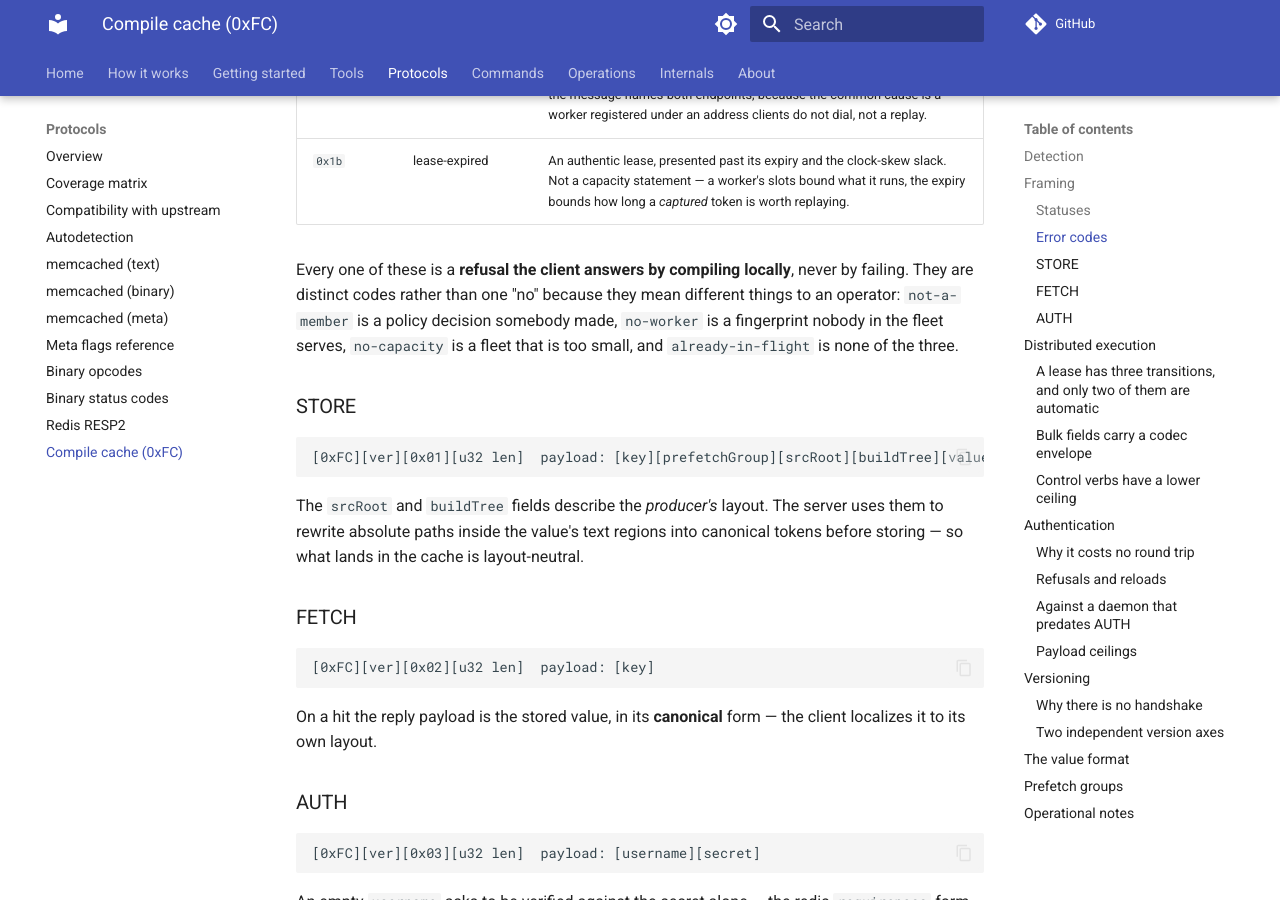
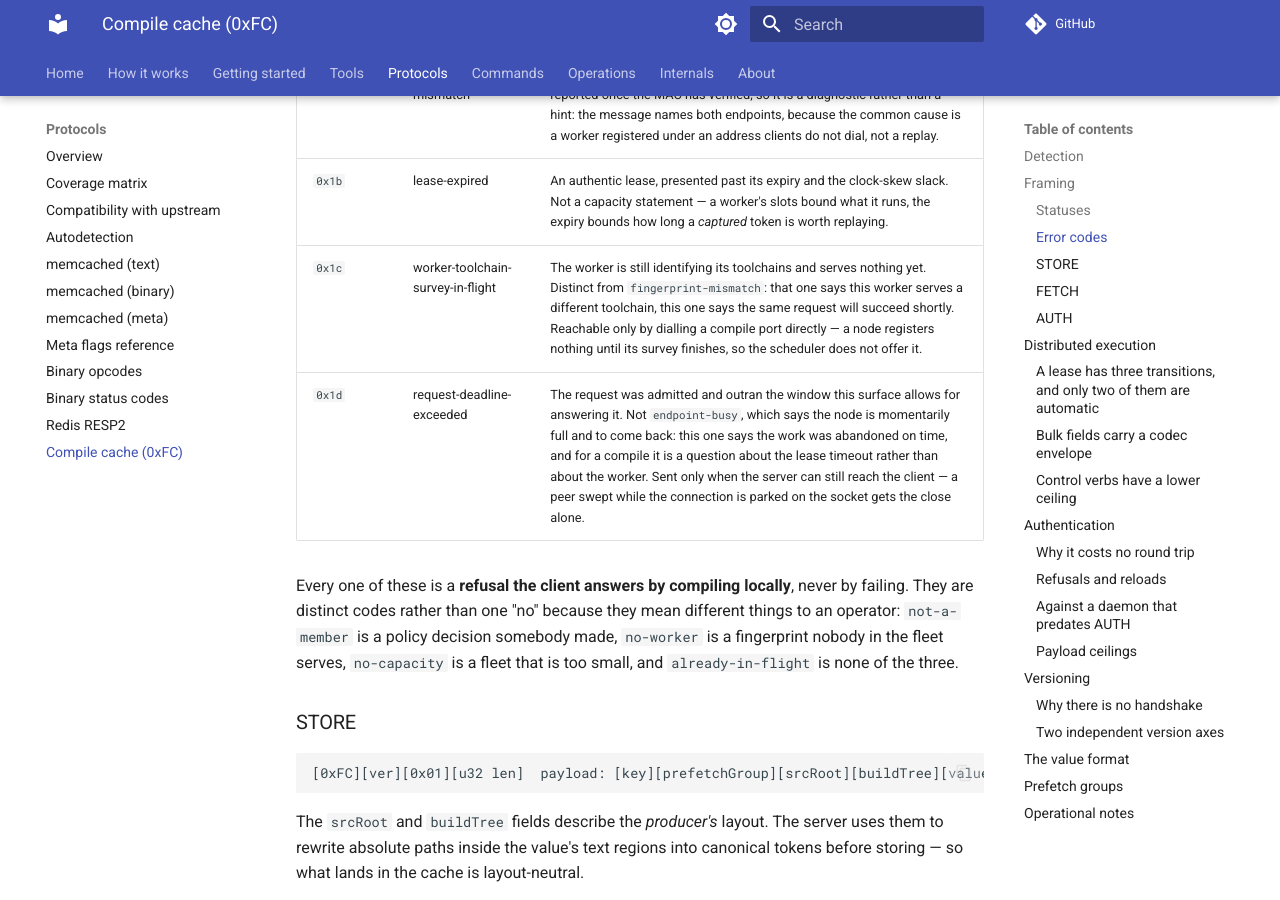
Before and after one commit to LASTRADA-Software/fastcached, an MkDocs documentation site: the page built from docs/protocols/compile-cache.md, in a window 1280 px wide and 900 px high, scrolled down 3941 px. Built offline with MkDocs 1.6.1 and Material for MkDocs 9.7.7, drawn with Linux system fonts in a browser that asks for light colours; comment, search, counter and statistics services are not loaded.

Commit message:
docs: the error-code table gains 0x1d, and the 0x1c row it was already missing
`request-deadline-exceeded` needs a row, and the row above it was absent too:
`worker-toolchain-survey-in-flight` has been on the wire since #225 and was never
documented. A table an operator reads to decode a refusal is worse than none when
it silently stops one short.

Both rows say what distinguishes the code from its nearest neighbour, because
that is the whole reason this range has distinct codes: `endpoint-busy` says come
back, `request-deadline-exceeded` says the work was abandoned on time.

Refs #523

Signed-off-by: Christian Parpart <christian@parpart.family>

```diff
--- a/docs/protocols/compile-cache.md
+++ b/docs/protocols/compile-cache.md
@@ -100,6 +100,8 @@ diagnostic — the build merely got slower, forever, with nothing to show for it
 | `0x19` | lease-unauthorized | The lease token is not one this cluster issued: its MAC does not verify under the shared key, or it is not a lease token at all. Deliberately one code for both — a receiver cannot tell a forgery from a random string. Distinct from `unknown-lease`, which names a lease the scheduler *did* issue and has since forgotten. Nothing the token claimed is echoed back. |
 | `0x1a` | lease-endpoint-mismatch | An authentic lease, presented to a worker it was not issued for. Only ever reported once the MAC has verified, so it is a diagnostic rather than a hint: the message names both endpoints, because the common cause is a worker registered under an address clients do not dial, not a replay. |
 | `0x1b` | lease-expired | An authentic lease, presented past its expiry and the clock-skew slack. Not a capacity statement — a worker's slots bound what it runs, the expiry bounds how long a *captured* token is worth replaying. |
+| `0x1c` | worker-toolchain-survey-in-flight | The worker is still identifying its toolchains and serves nothing yet. Distinct from `fingerprint-mismatch`: that one says this worker serves a different toolchain, this one says the same request will succeed shortly. Reachable only by dialling a compile port directly — a node registers nothing until its survey finishes, so the scheduler does not offer it. |
+| `0x1d` | request-deadline-exceeded | The request was admitted and outran the window this surface allows for answering it. Not `endpoint-busy`, which says the node is momentarily full and to come back: this one says the work was abandoned on time, and for a compile it is a question about the lease timeout rather than about the worker. Sent only when the server can still reach the client — a peer swept while the connection is parked on the socket gets the close alone. |
 
 Every one of these is a **refusal the client answers by compiling locally**,
 never by failing. They are distinct codes rather than one "no" because they mean
```
